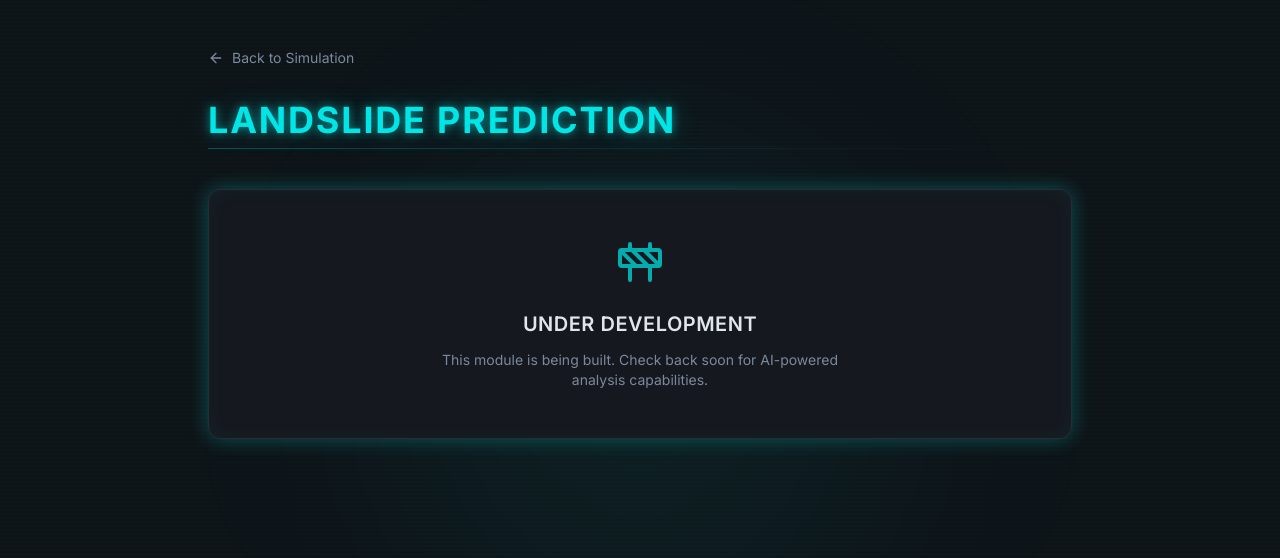
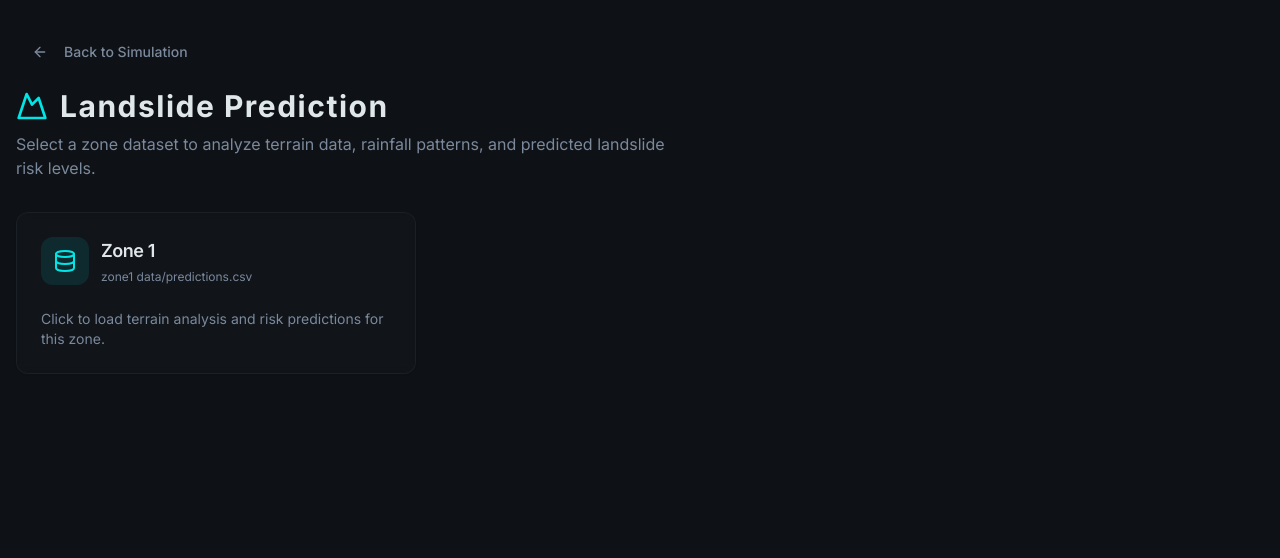
Before and after one commit to ishant1809/drone-sense-predict, a React (Vite) app: page /simulation/landslide-prediction in a window 1280 px wide. Shown: the top 558 px of the page. Built offline with nearby package versions, Linux system fonts and the light colour scheme; the HTML template or start-up script is replaced by a standard one.

Commit message:
Add landslide module files
Co-authored-by: ishant1809 <162083108+ishant1809@users.noreply.github.com>

```diff
--- a/src/App.tsx
+++ b/src/App.tsx
@@ -21,6 +21,7 @@ const App = () => (
         <Routes>
           <Route path="/" element={<Index />} />
           <Route path="/simulation" element={<Simulation />} />
+          <Route path="/simulation/landslide-prediction" element={<LandslidePrediction />} />
           <Route path="/simulation/:module" element={<ModulePlaceholder />} />
           <Route path="/prototype" element={<Prototype />} />
           <Route path="*" element={<NotFound />} />
```
